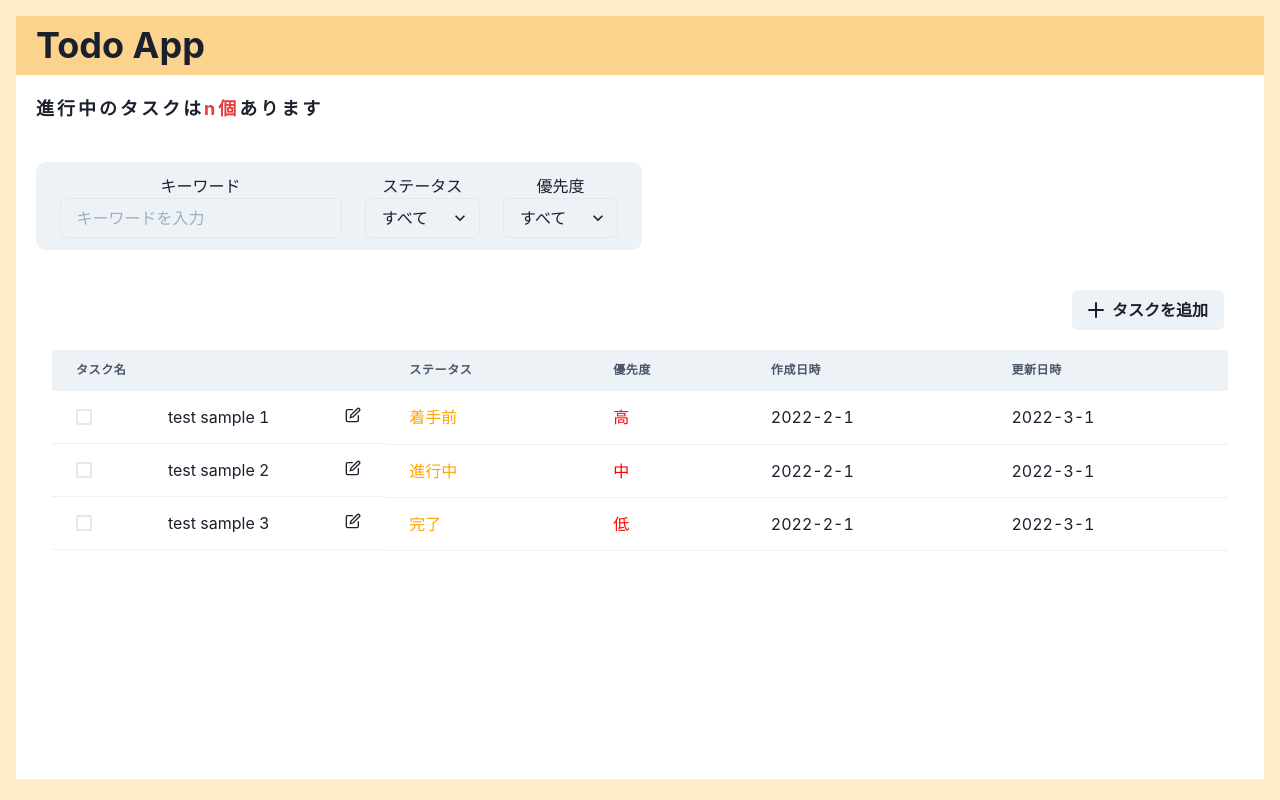
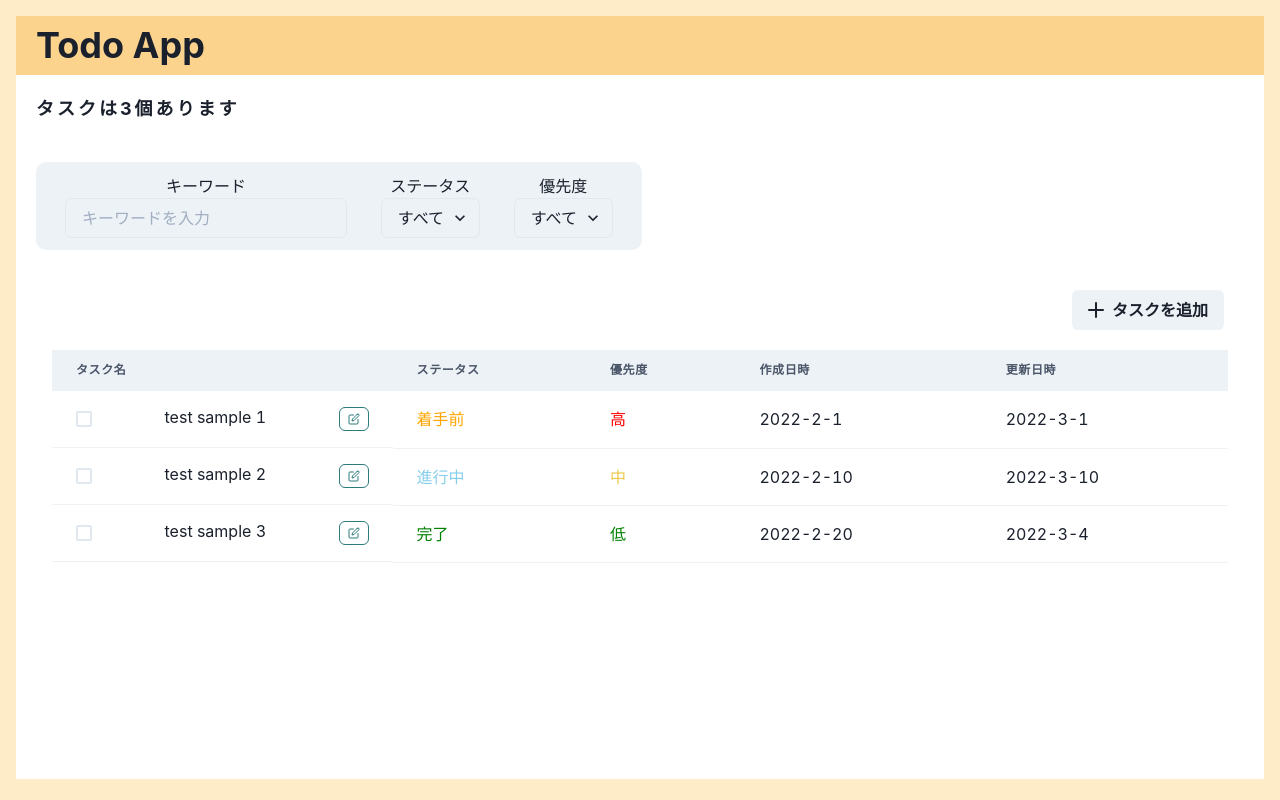
Before and after one commit to oneoneniaoniao/todo_team_3, a Next.js app: page / in a window 1280 px wide. Built offline with nearby package versions, Linux system fonts and the light colour scheme.

Commit message:
Todo一覧表示の実装

```diff
--- a/pages/components/Search.js
+++ b/pages/components/Search.js
@@ -11,18 +11,18 @@ const Search = () => {
       <Box>
         <Text textAlign='center'>ステータス</Text>
         <Select placeholder='すべて'>
-          <option value='option1'>Option 1</option>
-          <option value='option2'>Option 2</option>
-          <option value='option3'>Option 3</option>
+          <option value='着手前'>着手前</option>
+          <option value='進行中'>進行中</option>
+          <option value='完了'>完了</option>
         </Select>
       </Box>
 
       <Box>
         <Text textAlign='center'>優先度</Text>
         <Select placeholder='すべて'>
-          <option value='option1'>Option 1</option>
-          <option value='option2'>Option 2</option>
-          <option value='option3'>Option 3</option>
+          <option value='低'>低</option>
+          <option value='中'>中</option>
+          <option value='高'>高</option>
         </Select>
       </Box>
     </Container>
--- a/pages/components/TodoList.js
+++ b/pages/components/TodoList.js
@@ -1,8 +1,40 @@
 import { EditIcon } from "@chakra-ui/icons";
-import { Checkbox, Container, Table, Tbody, Td, Th, Thead, Tr } from "@chakra-ui/react";
+import { Button, Checkbox, Container, Table, Tbody, Td, Th, Thead, Tr } from "@chakra-ui/react";
 
 const TodoList = (props) => {
   const { todos } = props;
+
+  const renderStatus = (todo) => {
+    switch(todo.status) {
+      case '着手前':
+        return 'orange';
+        break;
+
+      case '進行中':
+        return 'skyblue'
+        break;
+
+      case '完了':
+        return 'green'
+        break;
+    }
+  }
+
+  const renderPriority = (todo) => {
+    switch(todo.priority) {
+      case '低':
+        return 'green';
+        break;
+
+      case '中':
+        return 'yellow.400'
+        break;
+
+      case '高':
+        return 'red'
+        break;
+    }
+  }
 
   return (
     <Container h='100%' maxW='100%' mt='5'>
@@ -23,12 +55,12 @@ const TodoList = (props) => {
               <Td display='flex' justifyContent='space-between'>
                 <Checkbox />
                 {todo.text}
-                <EditIcon />
+                <Button size='xs' colorScheme='teal' variant='outline'><EditIcon /></Button>
               </Td>
-              <Td color='orange'>{todo.status}</Td>
-              <Td color='red'>{todo.priority}</Td>
-              <Td>2022-2-1</Td>
-              <Td>2022-3-1</Td>
+              <Td color={renderStatus(todo)}>{todo.status}</Td>
+              <Td color={renderPriority(todo)}>{todo.priority}</Td>
+              <Td>{todo.createDate}</Td>
+              <Td>{todo.updateDate}</Td>
             </Tr>
           ))}
         </Tbody>
--- a/pages/index.js
+++ b/pages/index.js
@@ -1,6 +1,6 @@
 import Head from 'next/head'
 import { useState } from 'react'
-import { Box, Button, chakra, Container, Heading, Input, Select, Text} from '@chakra-ui/react'
+import { Box, Button, Container, Heading, Text} from '@chakra-ui/react'
 import { AddIcon } from '@chakra-ui/icons'
 
 import TodoList from './components/TodoList'
@@ -13,18 +13,24 @@ export default function Home() {
       text: 'test sample 1',
       status: '着手前',
       priority: '高',
+      createDate: '2022-2-1',
+      updateDate: '2022-3-1',
     },
 
     {
       text: 'test sample 2',
       status: '進行中',
       priority: '中',
+      createDate: '2022-2-10',
+      updateDate: '2022-3-10',
     },
 
     {
       text: 'test sample 3',
       status: '完了',
       priority: '低',
+      createDate: '2022-2-20',
+      updateDate: '2022-3-4',
     },
   ]);
 
@@ -42,7 +48,7 @@ export default function Home() {
 
         <Container minH='calc(100% - 64px)' maxW='100%' bg='white' padding='5'>
           <Text fontSize='lg' fontWeight='bold' letterSpacing='3px'>
-            進行中のタスクは<chakra.span color='red.500'>n個</chakra.span>あります
+            {todos.length >= 1 ? `タスクは${todos.length}個あります` : '現在タスクはありません'}
           </Text>
 
           <Search />
```
